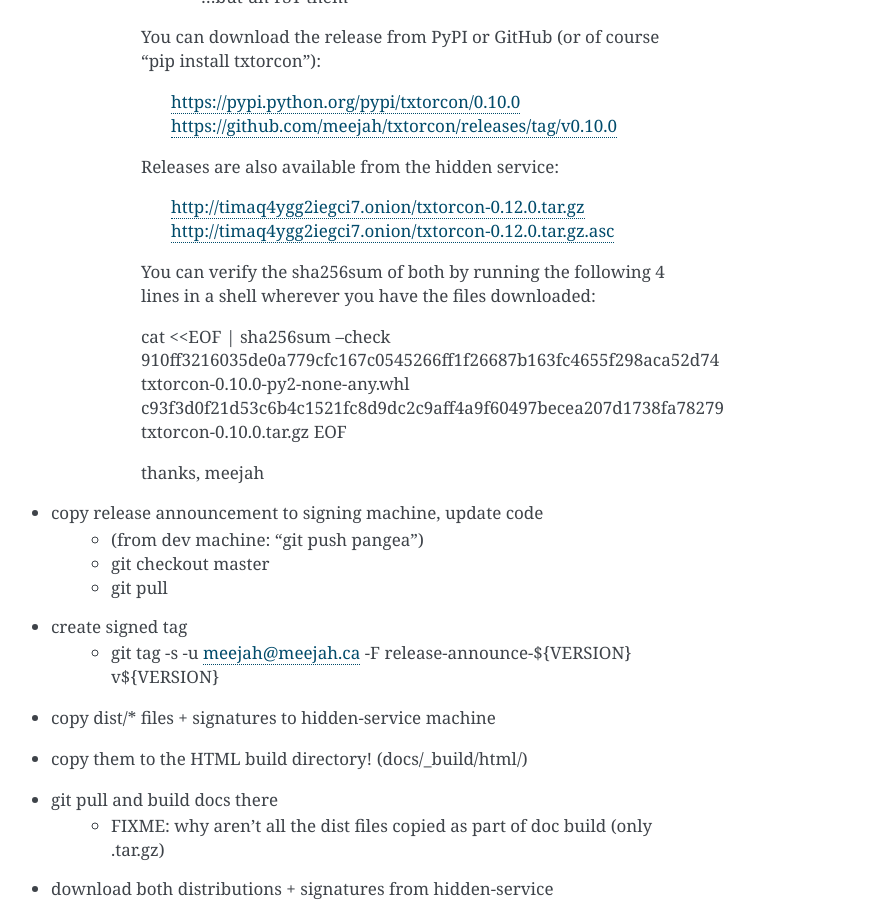
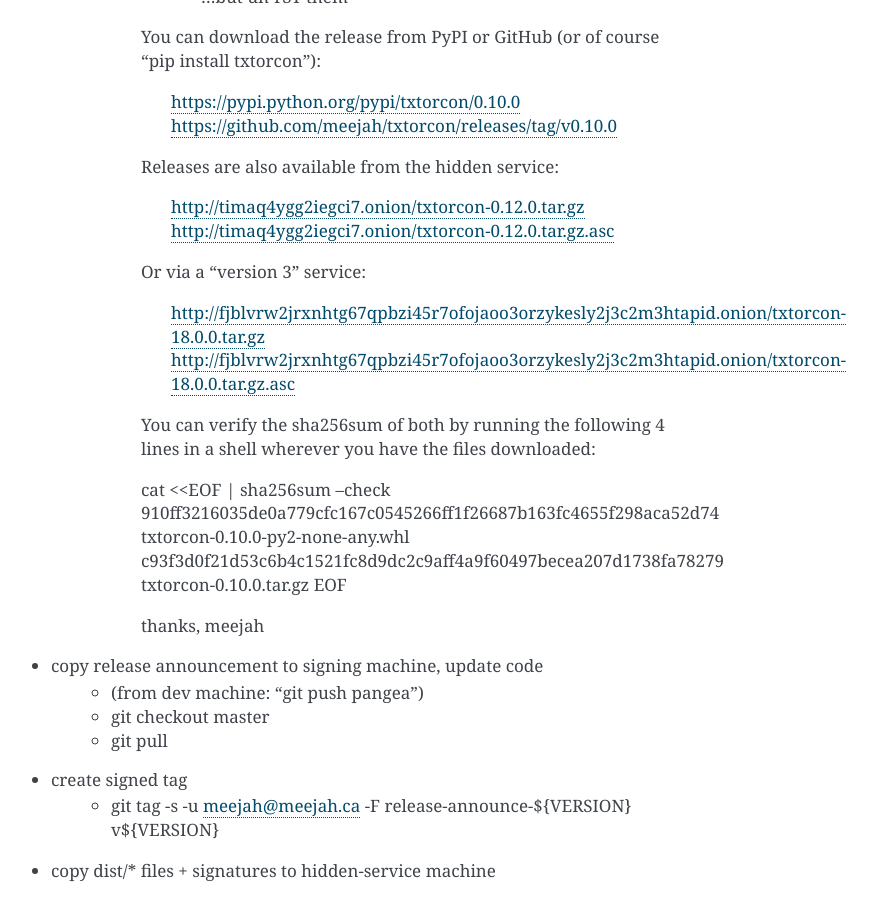
Before and after one commit to meejah/txtorcon, a Sphinx documentation site: the page built from docs/release-checklist.rst, in a window 1280 px wide and 900 px high, scrolled down 1682 px. Shown: the whole window, without its empty margins (399-1276 px from the left). Built offline with Sphinx 7.4.7, drawn with Linux system fonts in a browser that asks for light colours; the version number could not be read and is left out.

Commit message:
add v3 link to boilerplate

```diff
--- a/docs/release-checklist.rst
+++ b/docs/release-checklist.rst
@@ -72,6 +72,11 @@
               http://timaq4ygg2iegci7.onion/txtorcon-0.12.0.tar.gz
               http://timaq4ygg2iegci7.onion/txtorcon-0.12.0.tar.gz.asc
 
+           Or via a "version 3" service:
+
+              http://fjblvrw2jrxnhtg67qpbzi45r7ofojaoo3orzykesly2j3c2m3htapid.onion/txtorcon-18.0.0.tar.gz
+              http://fjblvrw2jrxnhtg67qpbzi45r7ofojaoo3orzykesly2j3c2m3htapid.onion/txtorcon-18.0.0.tar.gz.asc
+
            You can verify the sha256sum of both by running the following 4 lines
            in a shell wherever you have the files downloaded:
 
```
